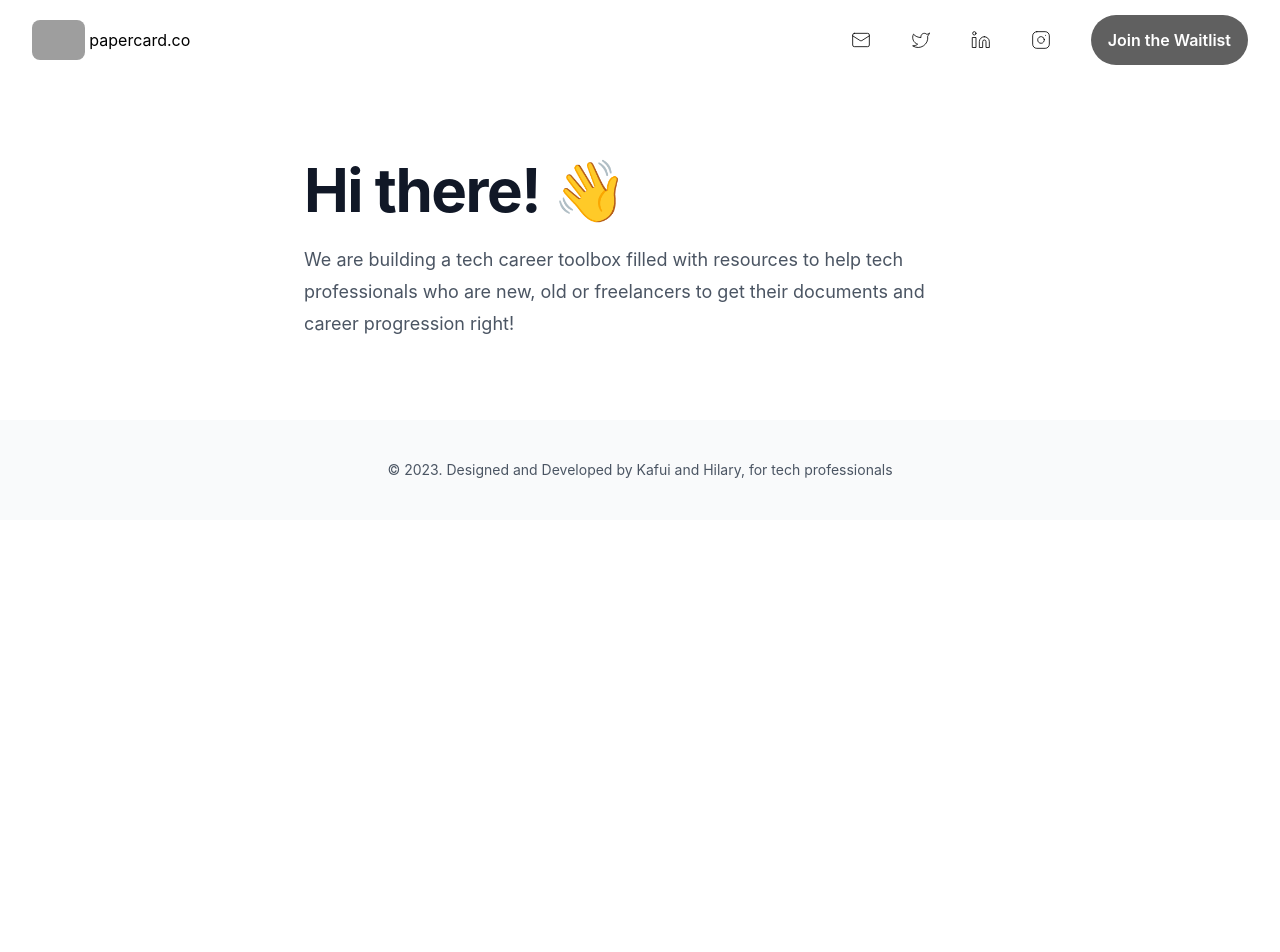
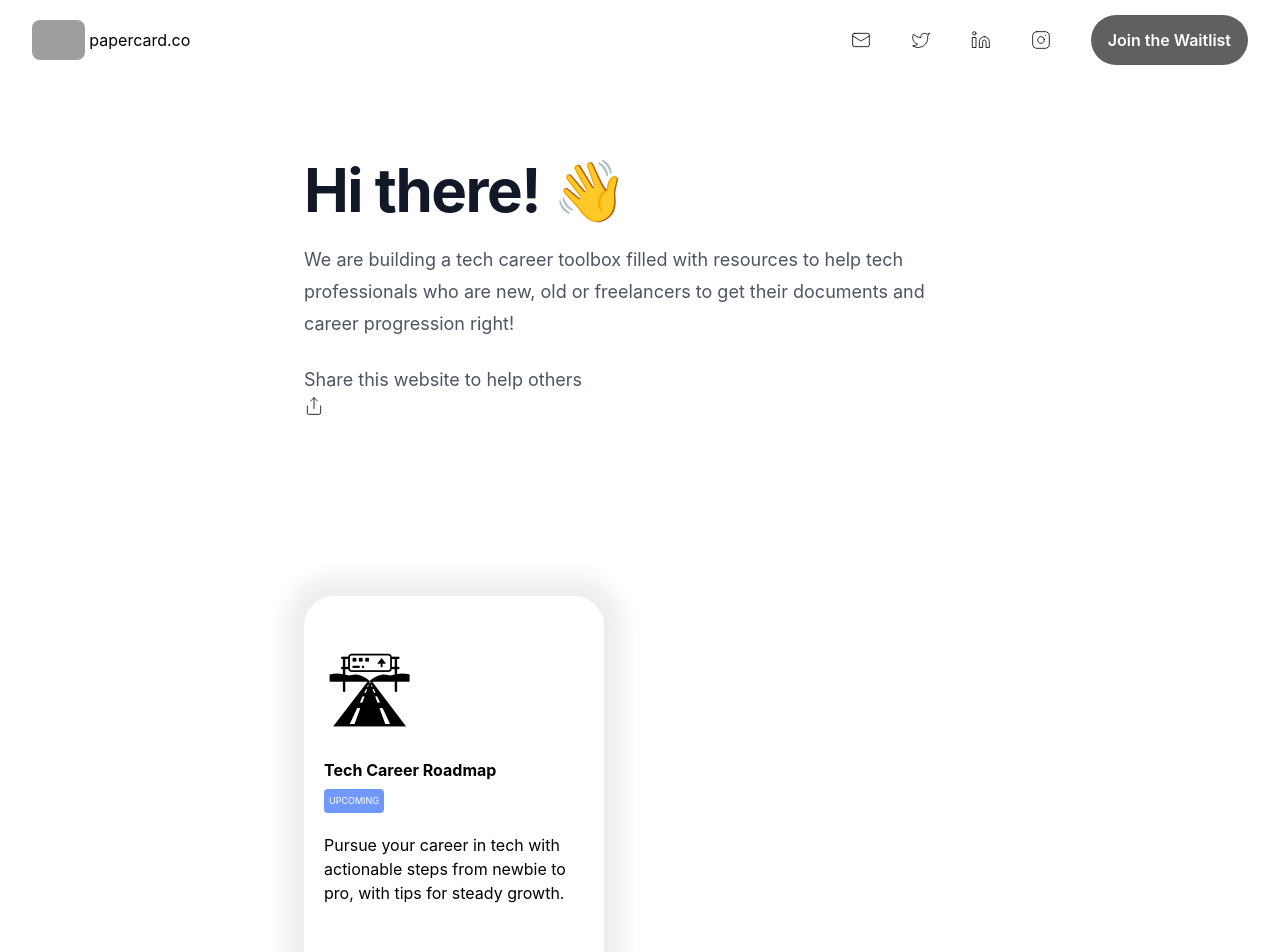
Before and after one commit to kafuikumah/papercard, a React (Create React App) app: page / in a window 1280 px wide. Shown: the top 952 px of the page. Before the commit the page ends 800 px from the top, so only its background shows below. Built offline with nearby package versions, Linux system fonts and the light colour scheme; grey boxes are pictures that could not be loaded.

Commit message:
Create tile for mvp features

```diff
--- a/src/App.css
+++ b/src/App.css
@@ -1,5 +1,6 @@
 .App {
   text-align: center;
+  font-family: 'Poppins';
 }
 
 .App-logo {
@@ -11,3 +12,45 @@
   padding: 50px;
   margin-top: 30px;
  }
+
+ .tile {
+  padding: 20px;
+  width: 300px;
+  height: 400px;
+  box-shadow: 0px 0px 20px 20px rgba(0, 0, 0, 0.07);
+  border-radius: 30px;
+  margin-top: 20px;
+  margin-bottom: 20px;
+ }
+
+ .tile-emoji {
+  font-size: 80px;
+  margin-top: 20px;
+ }
+
+.tile-title {
+  margin-bottom: 5px;
+  font-style: normal;
+  font-weight: 700;
+  line-height: 28px;
+}
+
+.tile-tag {
+  display: flex;
+  flex-direction: row;
+  justify-content: center;
+  align-items: center;
+  padding: 5px;
+  margin-bottom: 20px;
+
+  width: 60px;
+
+  background: #7198FF;
+  border-radius: 4px;
+
+  text-transform: uppercase;
+
+  color: #FFFFFF;
+
+  font-size: 9px;
+}
--- /dev/null
+++ b/src/components/Tile.js
@@ -0,0 +1,32 @@
+function Tile(props) {
+    return (
+
+        <div className="mx-auto max-w-2xl py-20">
+            <div className="tile mb-10">
+                <div className="tile-emoji tile-icon">
+                    <label>{props.emoji}</label>
+                </div>
+
+                <div className="tile-title">
+                    <h2>{props.title}</h2>
+                </div>
+
+                <div className="tile-tag">
+                    <div>
+                        <label className="tag-label">{props.tag}</label>
+                    </div>
+                </div>
+
+                <div className="tile-paragraph">
+                    <div>
+                        <p>{props.paragraph}</p>
+                    </div>
+                </div>
+
+            </div>
+        </div>
+
+    )
+  }
+
+  export default Tile;
--- a/src/components/Welcome.js
+++ b/src/components/Welcome.js
@@ -17,9 +17,9 @@ function Welcome(props) {
              old or freelancers to get their documents and career progression right!
             </p>
 
-            {/* <label className="mt-6 text-lg leading-8 text-gray-600">
-            <a href="#"> Share this website to help others <Share color="black" size={20} strokeWidth={1} /> </a>
-            </label> */}
+            <p className="mt-6 text-lg leading-8 text-gray-600">
+            Share this website to help others <span> < Share color="black" size={20} strokeWidth={1} /> </span>
+            </p>
 
           </div>
     </div>
--- a/src/pages/Main.js
+++ b/src/pages/Main.js
@@ -2,6 +2,7 @@ import '../App.css';
 import Footer from '../components/Footer';
 import Navigation from '../components/Navigation';
 import Welcome from '../components/Welcome';
+import Tile from '../components/Tile';
 
 
 
@@ -11,6 +12,14 @@ function Main() {
     <div className='container mx-auto'>
       <Navigation />
         <Welcome />
+
+        <Tile
+        emoji="🛣"
+        title="Tech Career Roadmap"
+        tag="Upcoming"
+        paragraph="Pursue your career in tech with actionable steps from newbie to pro, with tips for steady growth."
+        />
+
       <Footer />
     </div>
   );
```
